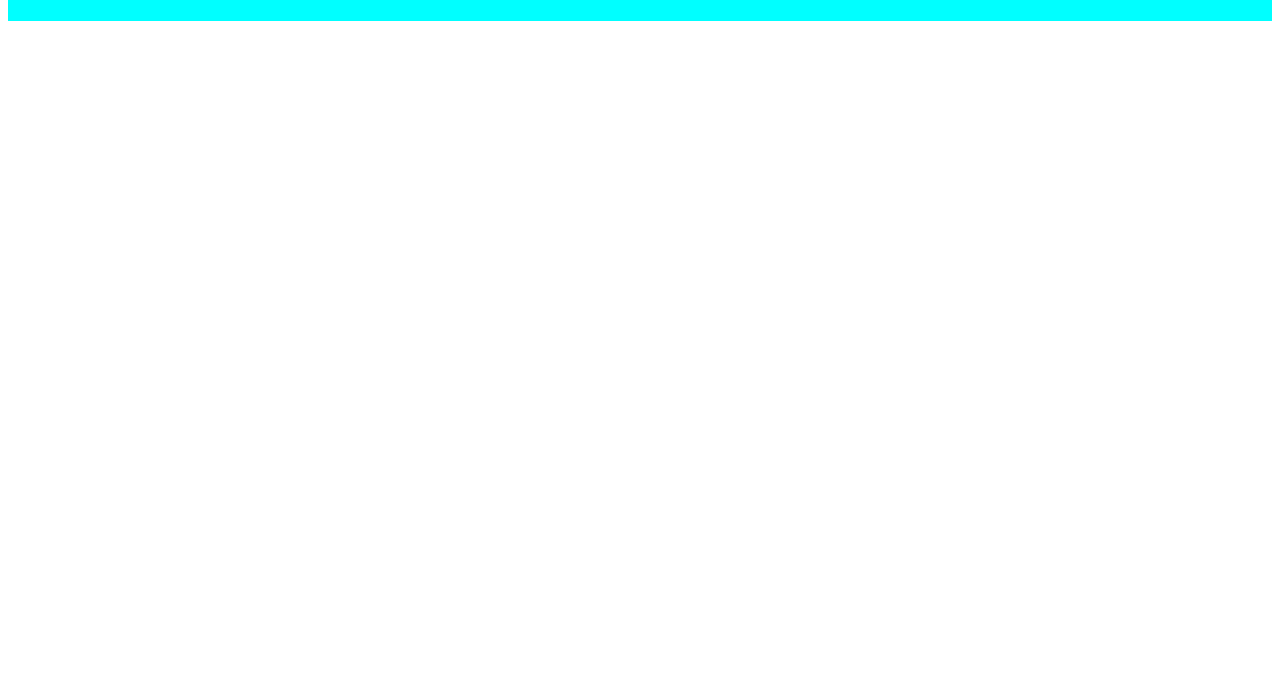
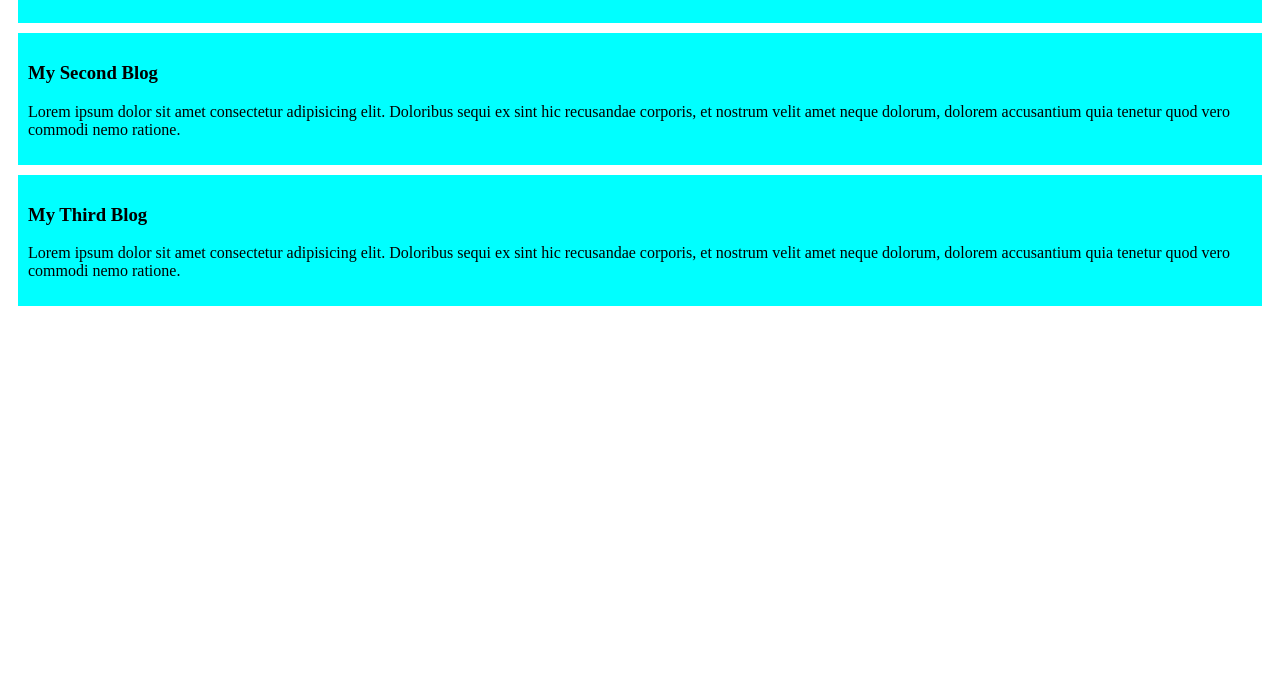
Before and after one commit to Hasan-Mahmud21/my_simple_website, a plain HTML site: page index.html in a window 1280 px wide. Shown: the part 118-800 px from the top of the page. Drawn offline with Linux system fonts and the light colour scheme.

Commit message:
2nd commit

```diff
--- a/index.html
+++ b/index.html
@@ -11,6 +11,14 @@
         <h3>My First Website</h3>
         <p>Lorem ipsum dolor sit amet consectetur adipisicing elit. Doloribus sequi ex sint hic recusandae corporis, et nostrum velit amet neque dolorum, dolorem accusantium quia tenetur quod vero commodi nemo ratione.</p>
     </div>
+    <div>
+        <h3>My Second Blog</h3>
+        <p>Lorem ipsum dolor sit amet consectetur adipisicing elit. Doloribus sequi ex sint hic recusandae corporis, et nostrum velit amet neque dolorum, dolorem accusantium quia tenetur quod vero commodi nemo ratione.</p>
+    </div>
+    <div>
+        <h3>My Third Blog</h3>
+        <p>Lorem ipsum dolor sit amet consectetur adipisicing elit. Doloribus sequi ex sint hic recusandae corporis, et nostrum velit amet neque dolorum, dolorem accusantium quia tenetur quod vero commodi nemo ratione.</p>
+    </div>
 
 </body>
 </html>
--- a/styles/styles.css
+++ b/styles/styles.css
@@ -1,4 +1,5 @@
 div{
     background-color: aqua;
     padding: 10px;
+    margin: 10px;
 }
```
